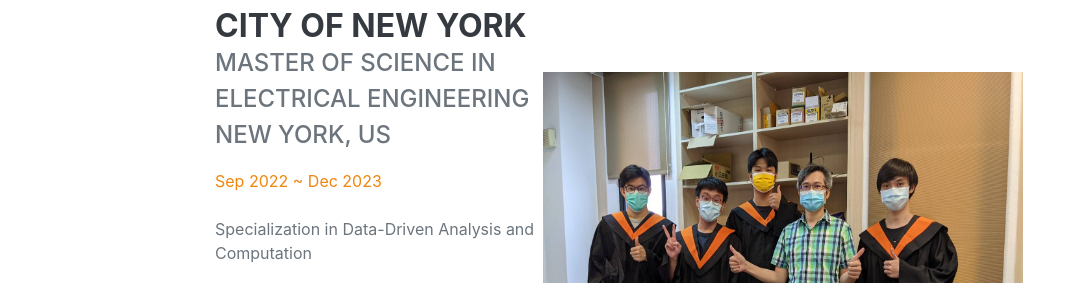
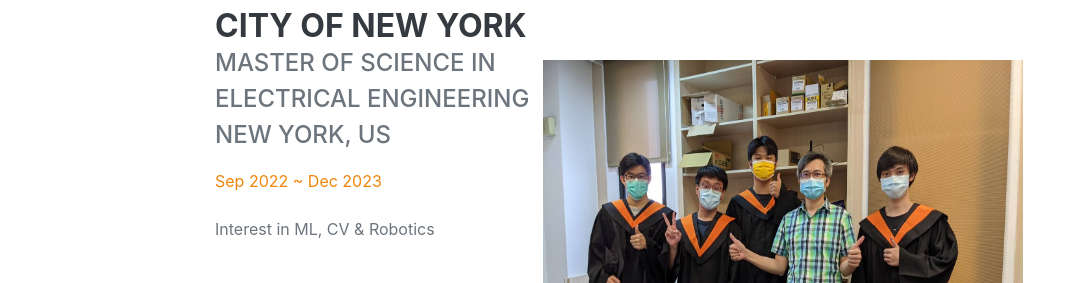
Before and after one commit to jason3067812/jason3067812.github.io, a website: page index.html in a window 1280 px wide. Shown: the part 3624-3907 px from the top of the page, without its empty margins (209-1280 px from the left). Drawn offline with nearby package versions, Linux system fonts and the light colour scheme; a web font is replaced by a local one.

Commit message:
update interest

```diff
--- a/index.html
+++ b/index.html
@@ -191,7 +191,7 @@
                             <div class="subheading mb-3"><div>Master of Science in Electrical Engineering</div><div>New York, US</div></div>
                             <div class="flex-shrink-0"><span class="text-primary">Sep 2022 ~ Dec 2023</span></div>
                             <br>
-                            <div>Specialization in Data-Driven Analysis and Computation</div>
+                            <div>Interest in ML, CV & Robotics</div>
 
                         </div>
                     </div>
```
